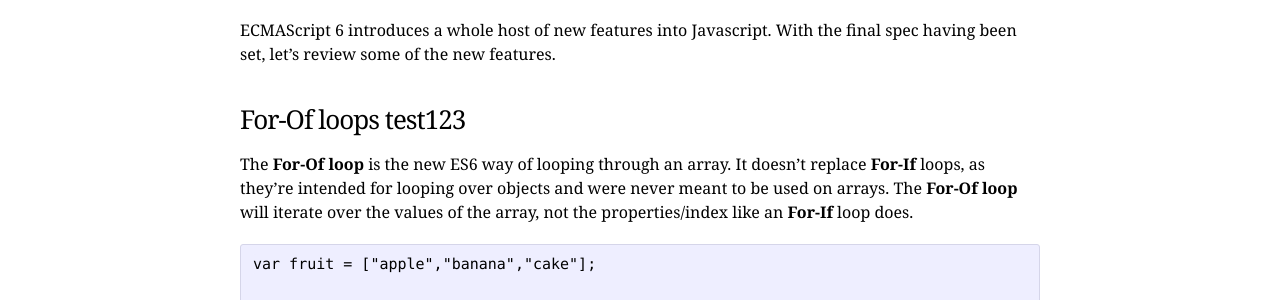
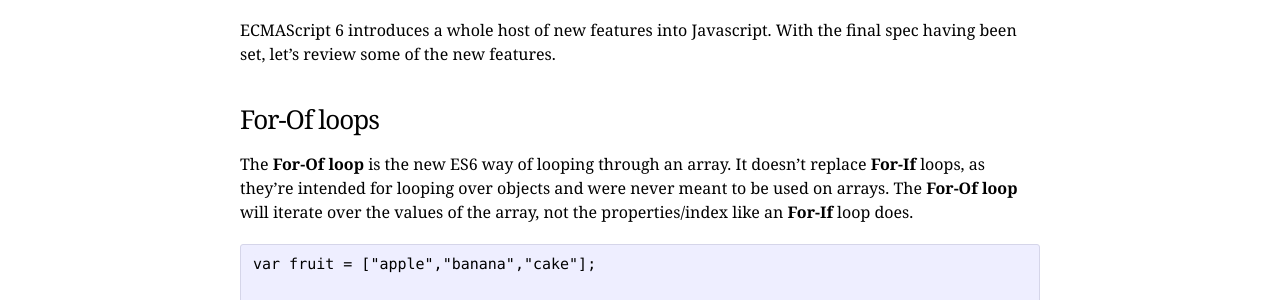
Before and after one commit to Danny72/danny72.github.io, a Jekyll site: the page built from _posts/blog/2015-08-29-new-features-in-es6.md, in a window 1280 px wide. Shown: the part 266-566 px from the top of the page. Built offline with Jekyll 4.4.1, drawn with Linux system fonts in a browser that asks for light colours; nearby versions of some CDN libraries.

Commit message:
Saved 2015-08-29-new-features-in-es6.md with Dillinger.io

```diff
--- a/_posts/blog/2015-08-29-new-features-in-es6.md
+++ b/_posts/blog/2015-08-29-new-features-in-es6.md
@@ -8,7 +8,7 @@ tags: ["javascript","es6"]
 
 ECMAScript 6 introduces a whole host of new features into Javascript. With the final spec having been set, let's review some of the new features.
 
-### For-Of loops test123
+### For-Of loops
 
 The **For-Of loop** is the new ES6 way of looping through an array. It doesn't replace **For-If** loops, as they're intended for looping over objects and were never meant to be used on arrays. The **For-Of loop** will iterate over the values of the array, not the properties/index like an **For-If** loop does.
 
```
